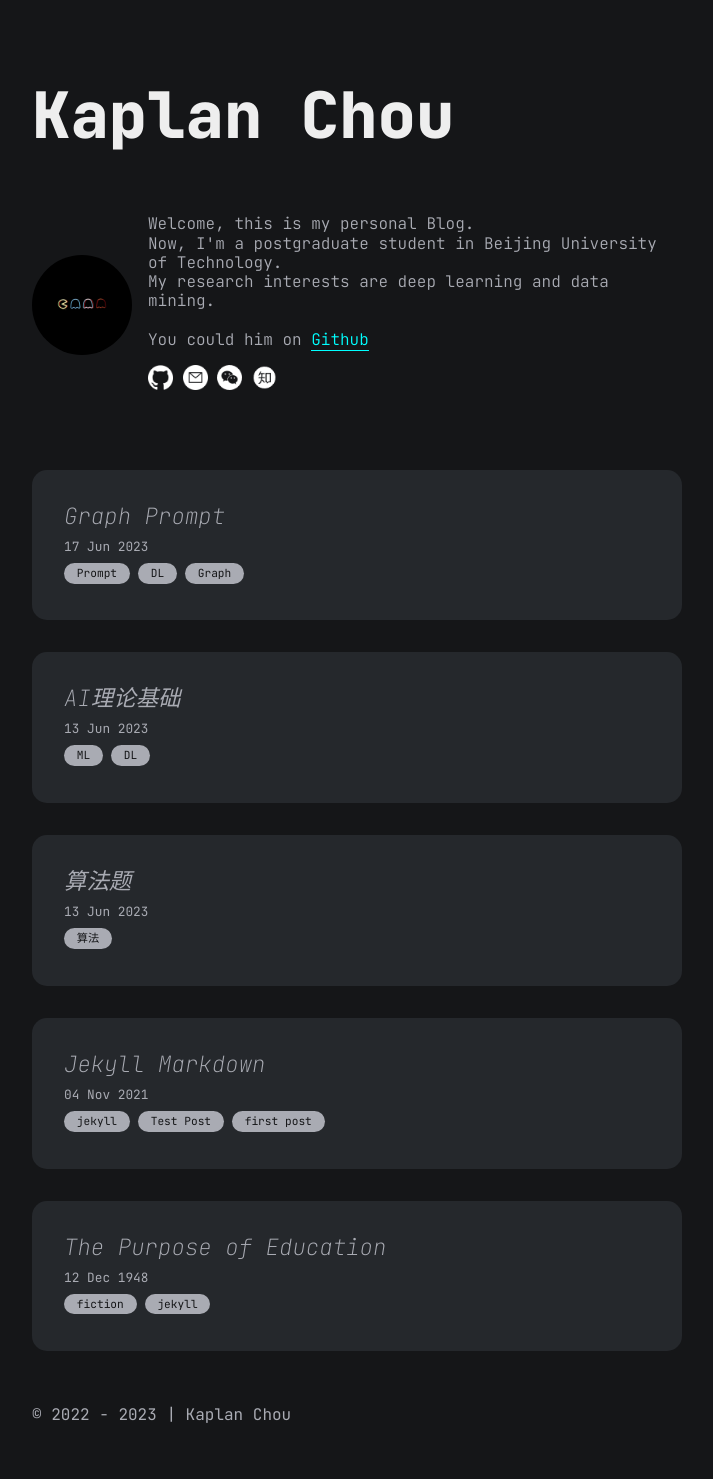
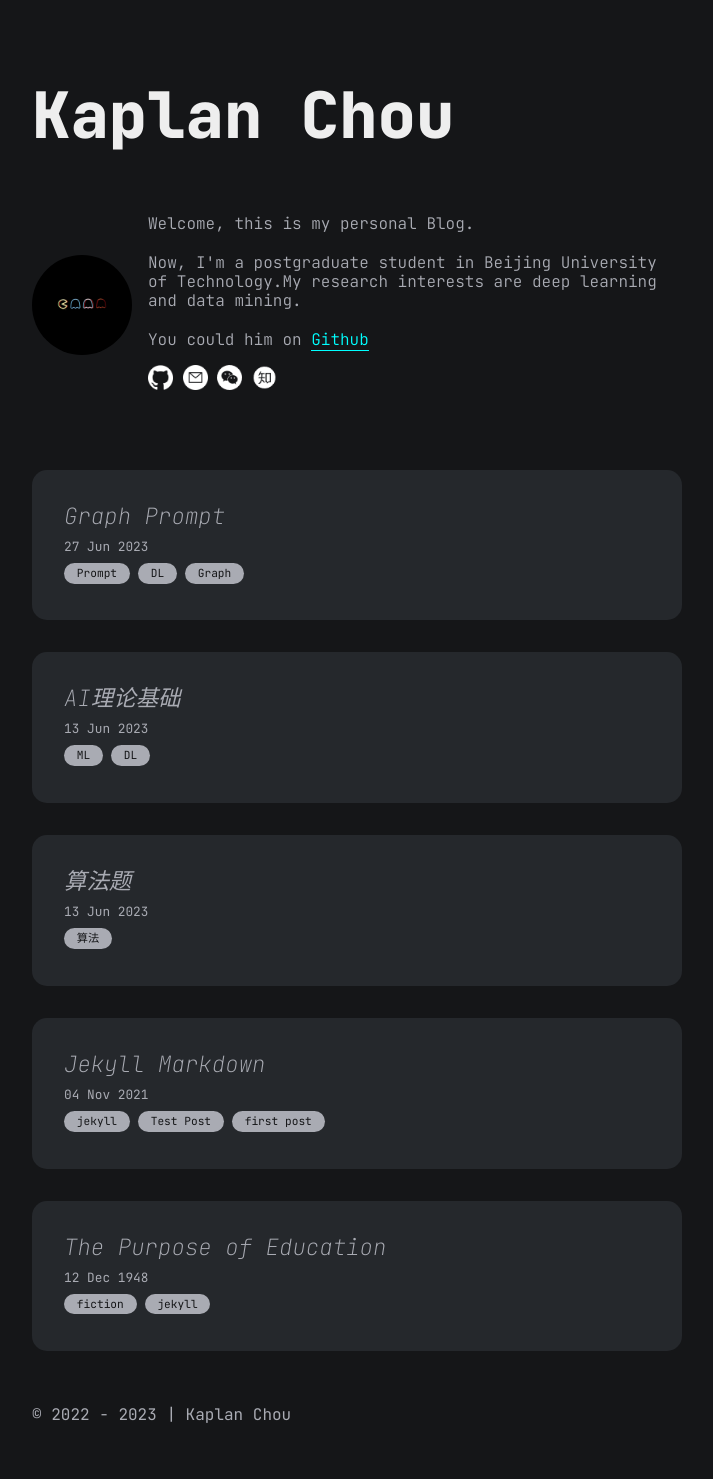
Before and after one commit to sincZyf/sinc-zyf.github.io, a Jekyll site: the page built from index.md, in a window 1280 px wide. Shown: the whole page, without its empty margins (283-996 px from the left). Built offline with Jekyll 4.4.1, drawn with Linux system fonts in a browser that asks for light colours.

Commit message:
Update Infomation

```diff
--- a/_data/author.yml
+++ b/_data/author.yml
@@ -4,11 +4,9 @@ description: "
   <p>
     Welcome, this is my personal Blog.
   </p>
+  <br/>
   <p>
-    Now, I'm a postgraduate student in Beijing University of Technology.
-  </p>
-  <p>
-    My research interests are deep learning and data mining.
+    Now, I'm a postgraduate student in Beijing University of Technology.My research interests are deep learning and data mining.
   </p>
   <br/>
   <p>
--- a/_layouts/blog.html
+++ b/_layouts/blog.html
@@ -8,7 +8,7 @@
         {% for post in site.posts %}
         <article class="article">
           <h2 class="article-title">
-            <a href="{{site.baseurl}}{{post.url}}"> {{post.title}} </a>
+            <a href="{{site.baseurl}}{{post.url}}", target='_blank'> {{post.title}} </a>
           </h2>
           <small class="date">{{post.date | date_to_string}}</small>
           <div class="categories">
--- a/all_collections/_posts/2023-06-27-Graph-Prompt.md
+++ b/all_collections/_posts/2023-06-27-Graph-Prompt.md
@@ -1,7 +1,7 @@
 ---
 layout: post
 title: Graph Prompt
-date: 2023-06-17 14:50:00
+date: 2023-06-27 14:50:00
 categories: ["Prompt", "DL", "Graph"]
 ---
 Graph Prompt 工程
```
